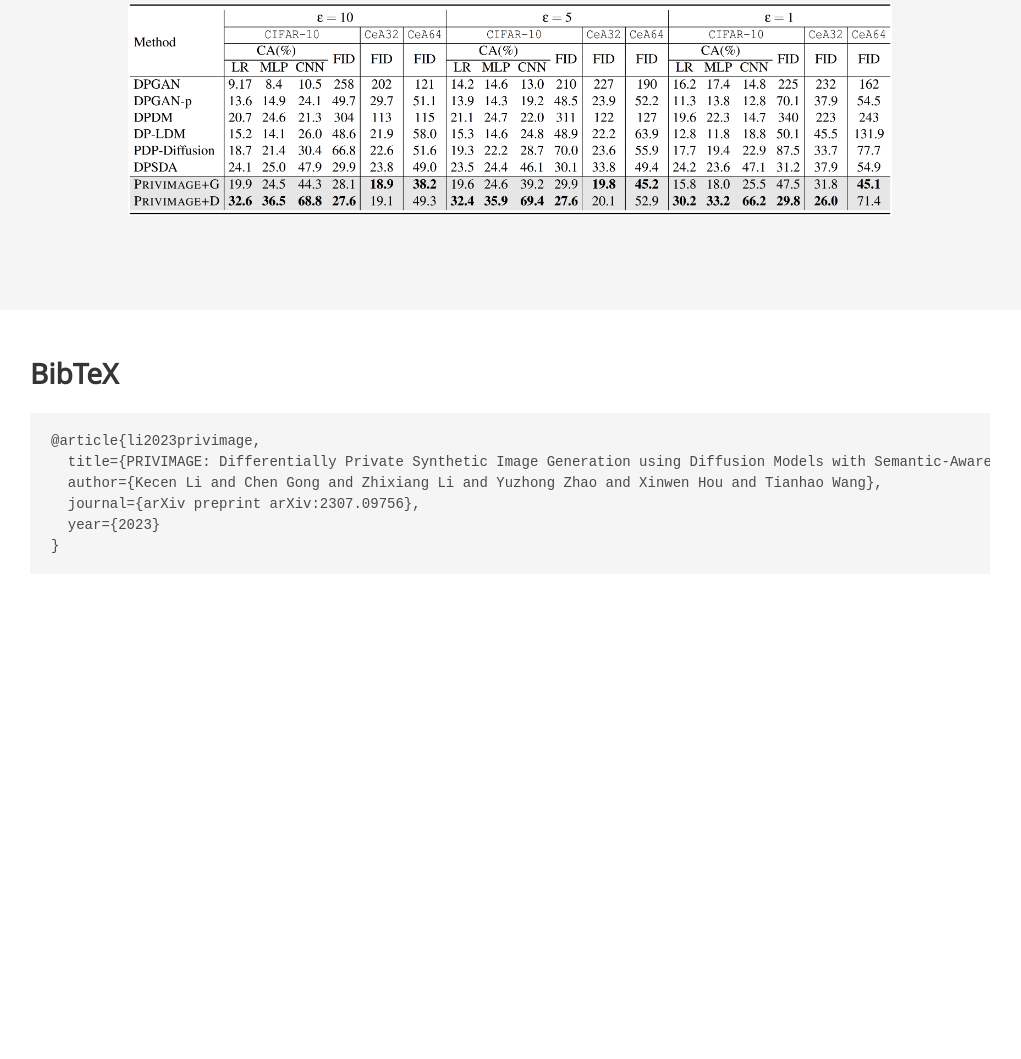
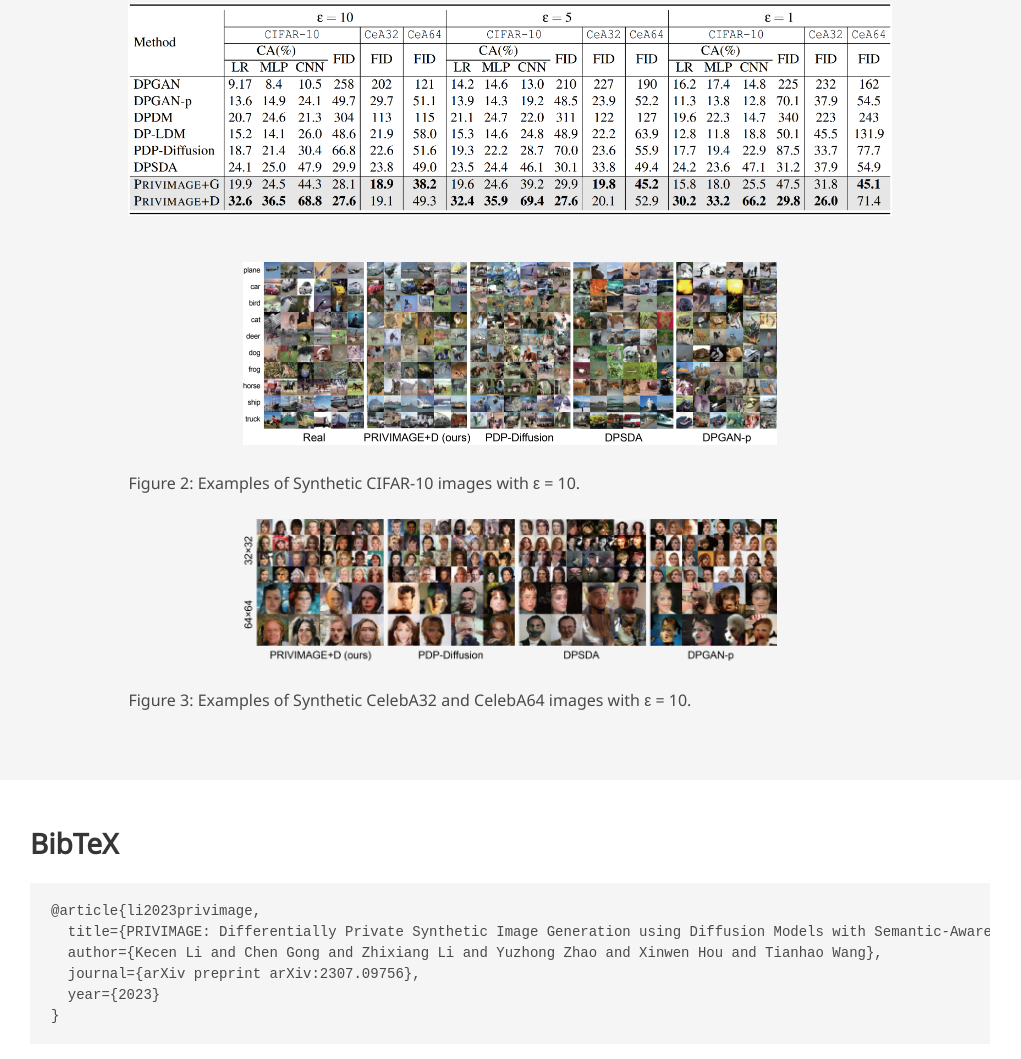
Before and after one commit to DP-Image-Syn/privimage, a plain HTML site: page index.html in a window 1280 px wide. Shown: the part 2672-3731 px from the top of the page, without its empty margins (130-1151 px from the left). Before the commit the page ends 3294 px from the top, so only its background shows below. Drawn offline with nearby package versions, Linux system fonts and the light colour scheme; some icons are missing; a web font is replaced by a local one.

Commit message:
Update index.html

```diff
--- a/index.html
+++ b/index.html
@@ -204,6 +204,24 @@ highlighted using the bold font.
           <center>
             <img width="100%" src="static/images/table3.png" style="margin-bottom: 20px;">
           </center>
+        <figure style="margin-top: 20px; margin-bottom: 20px;">
+            <center>
+              <img width="70%" src="static/images/cifar10_sample_comp.png" style="margin-bottom: 20px;">
+            </center>
+          <div class="content has-text-justified">
+            <p class="caption">
+                Figure 2: Examples of Synthetic CIFAR-10 images with ε = 10.
+            </p><p class="caption">
+          </div>
+        <figure style="margin-top: 20px; margin-bottom: 20px;">
+            <center>
+              <img width="70%" src="static/images/celeba_show.png" style="margin-bottom: 20px;">
+            </center>
+          <div class="content has-text-justified">
+            <p class="caption">
+                Figure 3: Examples of Synthetic CelebA32 and CelebA64 images with ε = 10.
+            </p><p class="caption">
+          </div>
       </div>
     </div>
   </div>
```
